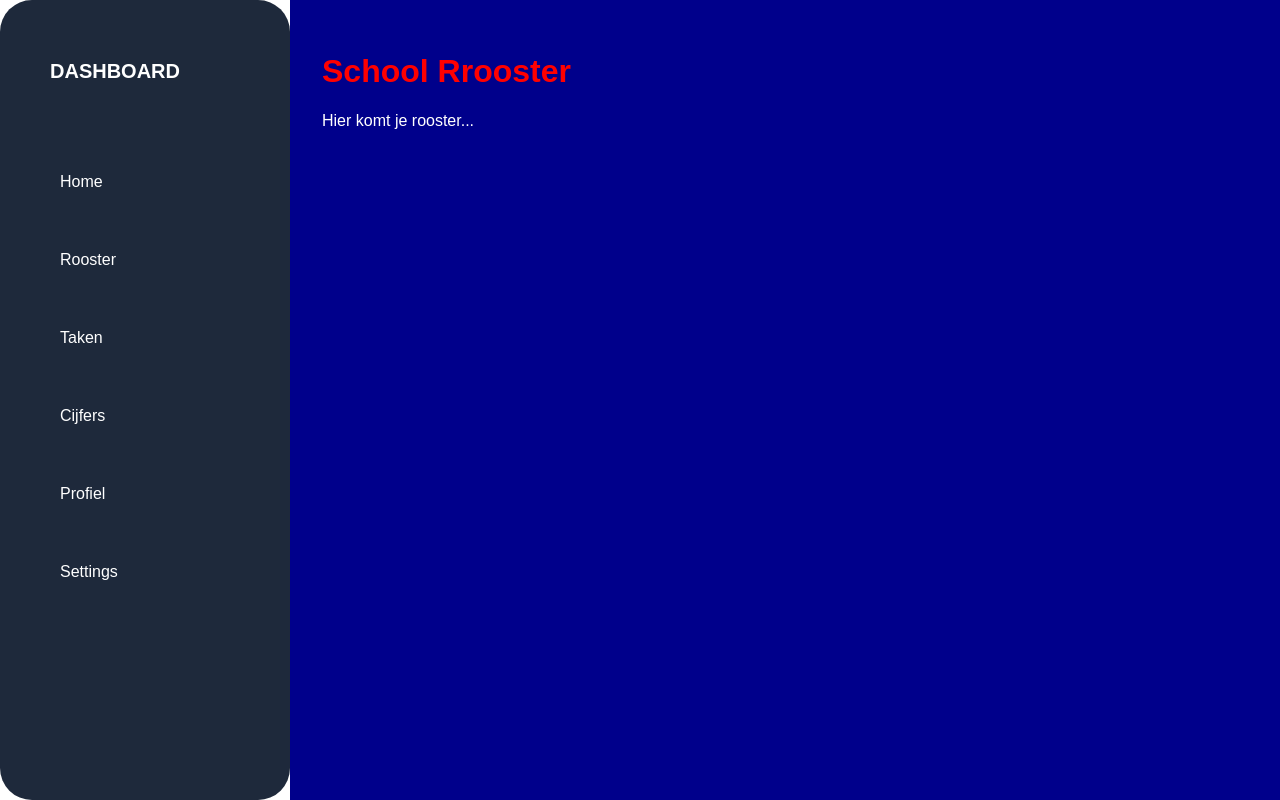
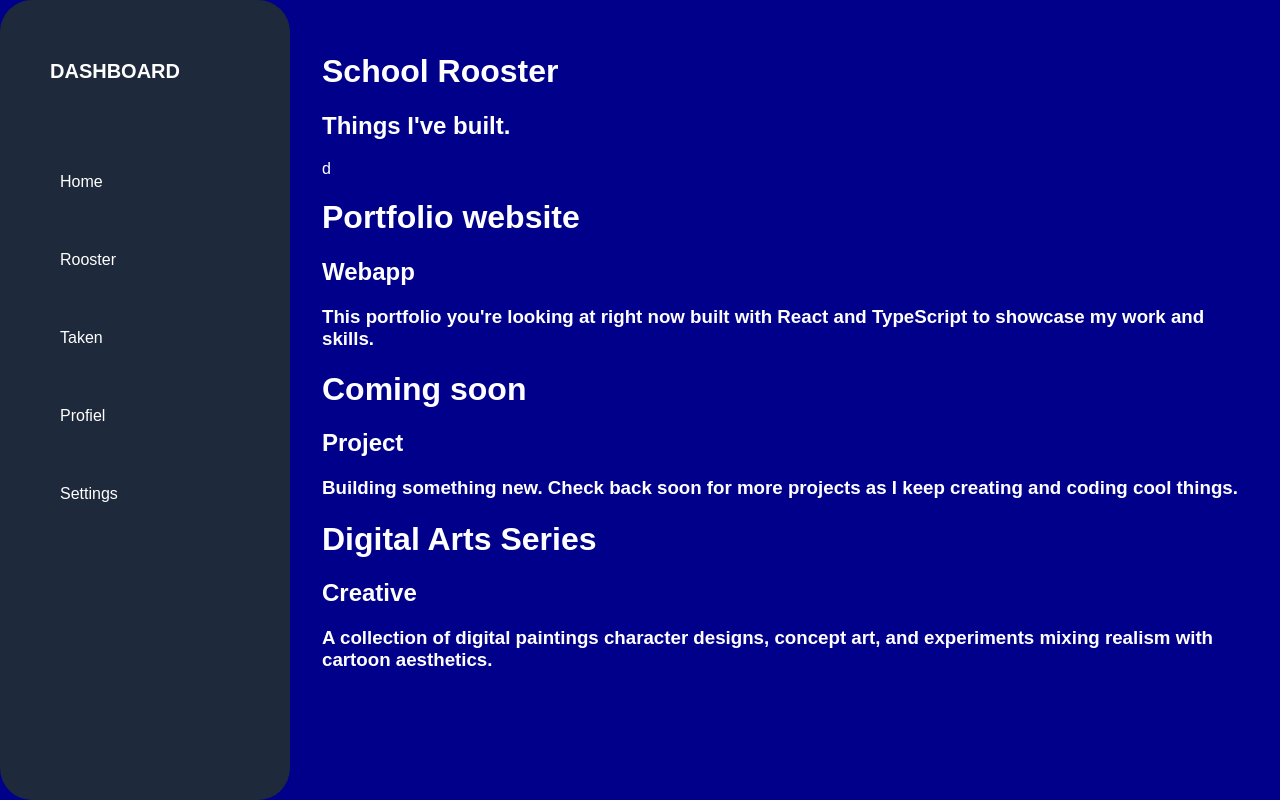
Before and after one commit to itzmitto/Dashboard, a React (Vite) app: page /main/rooster in a window 1280 px wide. Built offline with nearby package versions, Linux system fonts and the light colour scheme.

Commit message:
19 commit

```diff
--- a/src/pages/main.tsx
+++ b/src/pages/main.tsx
@@ -18,7 +18,6 @@
         <li><Link to="/main">Home</Link></li>
         <li><Link to="/main/rooster">Rooster</Link></li>
         <li><Link to="/main/taken">Taken</Link></li>
-        <li><Link to="/main/cijfers">Cijfers</Link></li>
         <li><Link to="/main/profiel">Profiel</Link></li>
         <li><Link to="/main/settings">Settings</Link></li>
       </ul>
--- a/src/pages/rooster.tsx
+++ b/src/pages/rooster.tsx
@@ -3,11 +3,48 @@
 function Rooster() {
   return (
     <div className="rooster-page">
-      <h1>School Rrooster</h1>
-      <p>Hier komt je rooster...</p>
-    </div>
+       <div className="wrapper">
+                <div className="gridContainer">
+                    <div className="titleBlock">
+                        <h1>School Rooster</h1>
+                        <h2>Things I've built.</h2>
+                        <p> d</p>
+                    </div>
 
-  )
+                    <div className="cardsContainer">
+                        <div className="card main">
+                            <h1>Portfolio website</h1>
+                            <h2>Webapp</h2>
+                            <h3>This portfolio you're looking at right now built with React and TypeScript to showcase my work and skills.</h3>
+
+                            </div>
+                        </div>
+
+
+
+                        <div className="card second">
+                            <h1>Coming soon</h1>
+                            <h2>Project</h2>
+                            <h3>Building something new. Check back soon for more projects as I keep creating and coding cool things.</h3>
+
+                            </div>
+                        </div>
+
+
+
+                        <div className="card third">
+                            <h1>Digital Arts Series</h1>
+                            <h2>Creative</h2>
+                            <h3>A collection of digital paintings character designs, concept art, and experiments mixing realism with cartoon aesthetics.</h3>
+
+                            </div>
+                        </div>
+
+
+
+                    </div>
+    );
 }
 
+
 export default Rooster
--- a/src/styling/main.css
+++ b/src/styling/main.css
@@ -9,6 +9,10 @@
   font-family: sans-serif;
   background-color: darkblue;
   color: white;
+}
+
+.layout {
+  background-color: darkblue;
 }
 
 body {
--- a/src/styling/rooster.css
+++ b/src/styling/rooster.css
@@ -1,3 +1,22 @@
-h1 {
-    color: red;
+.rooster {
+     .gridContainer {
+        display: flex;
+        flex-direction: column;
+        align-items: center;
+        padding: 4rem 2rem;
+    }
+    .cardsContainer {
+        display: grid;
+        grid-template-columns: repeat(2, 1fr);
+        gap: 20px;
+        max-width: 1000px;
+        width: 100%;
+    }
+    .titleblock {
+        max-width: 1000px;
+        width: 100%;
+        margin-bottom: 2rem;
+    }
+
+
 }
```
